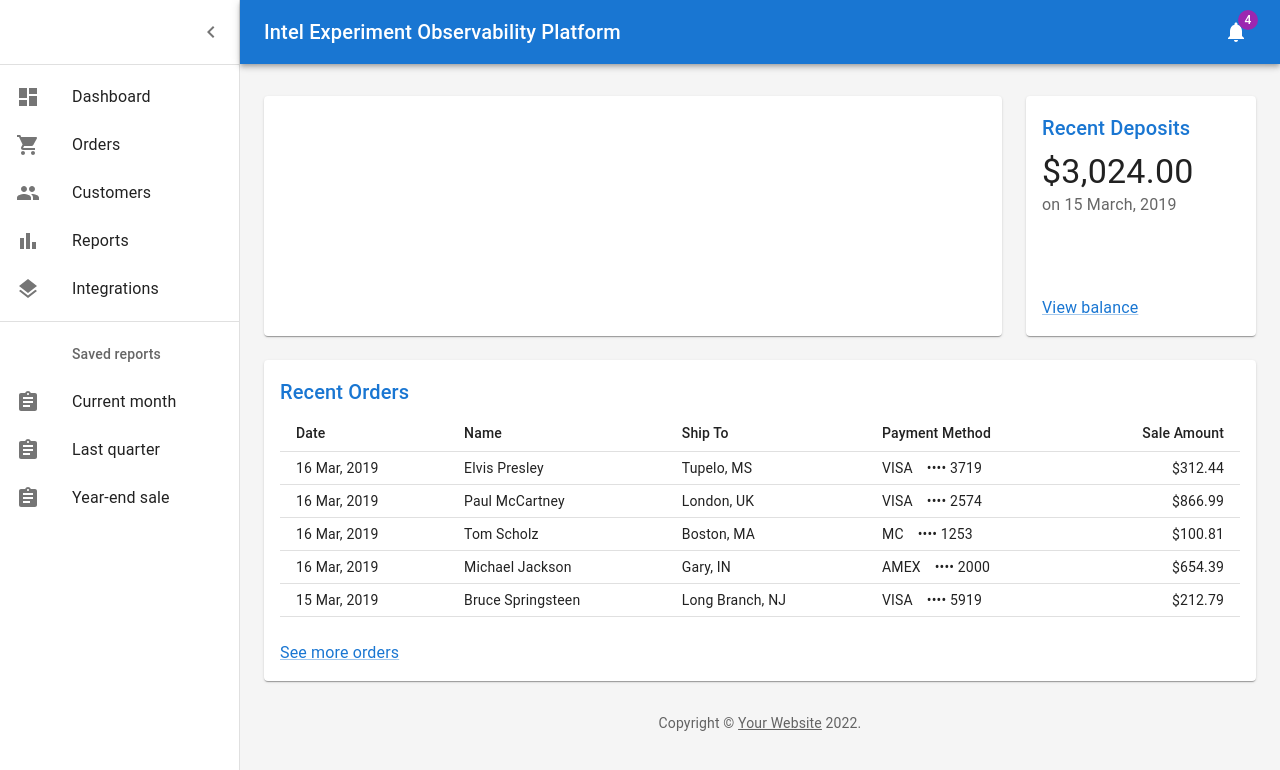
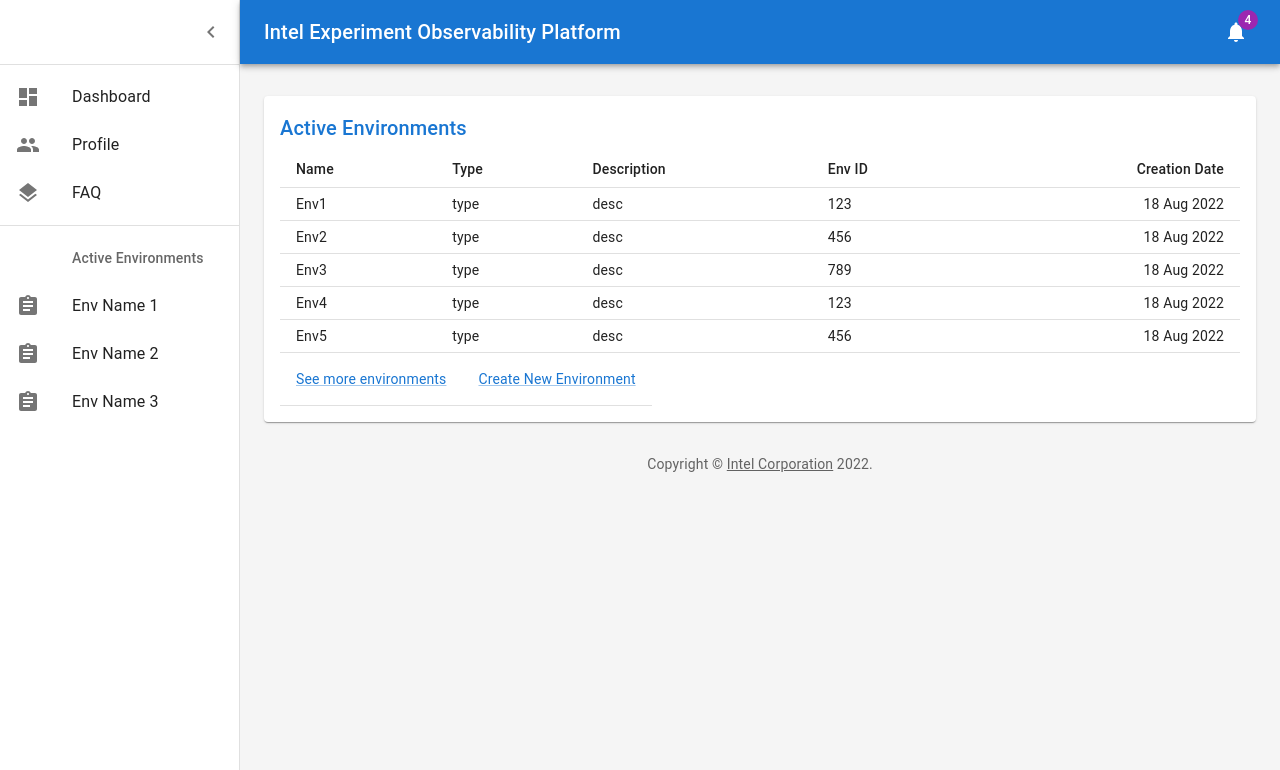
Before and after one commit to izaakk/otel-hackathon, a React (Create React App) app: page / in a window 1280 px wide. Shown: the top 770 px of the page. Built offline with nearby package versions, Linux system fonts and the light colour scheme.

Commit message:
Edit dashboard UI

```diff
--- a/package.json
+++ b/package.json
@@ -12,7 +12,7 @@
     "@testing-library/user-event": "^13.5.0",
     "react": "^18.2.0",
     "react-dom": "^18.2.0",
-    "react-scripts": "5.0.1",
+    "react-scripts": "^5.0.1",
     "web-vitals": "^2.1.4"
   },
   "scripts": {
--- a/src/Dashboard.js
+++ b/src/Dashboard.js
@@ -26,8 +26,8 @@
   return (
     <Typography variant="body2" color="text.secondary" align="center" {...props}>
       {'Copyright © '}
-      <Link color="inherit" href="https://mui.com/">
-        Your Website
+      <Link color="inherit" href="https://intel.com">
+        Intel Corporation
       </Link>{' '}
       {new Date().getFullYear()}
       {'.'}
@@ -162,7 +162,7 @@
           <Toolbar />
           <Container maxWidth="lg" sx={{ mt: 4, mb: 4 }}>
             <Grid container spacing={3}>
-              {/* Chart */}
+              {/* Chart
               <Grid item xs={12} md={8} lg={9}>
                 <Paper
                   sx={{
@@ -174,8 +174,8 @@
                 >
 
                 </Paper>
-              </Grid>
-              {/* Recent Deposits */}
+              </Grid> */}
+              {/* Recent Deposits
               <Grid item xs={12} md={4} lg={3}>
                 <Paper
                   sx={{
@@ -187,8 +187,8 @@
                 >
                   <Deposits />
                 </Paper>
-              </Grid>
-              {/* Recent Orders */}
+              </Grid> */}
+              {/* Active Environments Box */}
               <Grid item xs={12}>
                 <Paper sx={{ p: 2, display: 'flex', flexDirection: 'column' }}>
                   <Orders />
--- a/src/Orders.js
+++ b/src/Orders.js
@@ -15,36 +15,36 @@
 const rows = [
   createData(
     0,
-    '16 Mar, 2019',
-    'Elvis Presley',
-    'Tupelo, MS',
-    'VISA ⠀•••• 3719',
-    312.44,
+    'Env1',
+    'type',
+    'desc',
+    '123',
+    '18 Aug 2022',
   ),
   createData(
     1,
-    '16 Mar, 2019',
-    'Paul McCartney',
-    'London, UK',
-    'VISA ⠀•••• 2574',
-    866.99,
+    'Env2',
+    'type',
+    'desc',
+    '456',
+    '18 Aug 2022',
   ),
-  createData(2, '16 Mar, 2019', 'Tom Scholz', 'Boston, MA', 'MC ⠀•••• 1253', 100.81),
+  createData(2, 'Env3', 'type', 'desc', '789', '18 Aug 2022'),
   createData(
     3,
-    '16 Mar, 2019',
-    'Michael Jackson',
-    'Gary, IN',
-    'AMEX ⠀•••• 2000',
-    654.39,
+    'Env4',
+    'type',
+    'desc',
+    '123',
+    '18 Aug 2022',
   ),
   createData(
     4,
-    '15 Mar, 2019',
-    'Bruce Springsteen',
-    'Long Branch, NJ',
-    'VISA ⠀•••• 5919',
-    212.79,
+    'Env5',
+    'type',
+    'desc',
+    '456',
+    '18 Aug 2022',
   ),
 ];
 
@@ -55,15 +55,15 @@
 export default function Orders() {
   return (
     <React.Fragment>
-      <Title>Recent Orders</Title>
+      <Title>Active Environments</Title>
       <Table size="small">
         <TableHead>
           <TableRow>
-            <TableCell>Date</TableCell>
             <TableCell>Name</TableCell>
-            <TableCell>Ship To</TableCell>
-            <TableCell>Payment Method</TableCell>
-            <TableCell align="right">Sale Amount</TableCell>
+            <TableCell>Type</TableCell>
+            <TableCell>Description</TableCell>
+            <TableCell>Env ID</TableCell>
+            <TableCell align="right">Creation Date</TableCell>
           </TableRow>
         </TableHead>
         <TableBody>
@@ -73,14 +73,26 @@
               <TableCell>{row.name}</TableCell>
               <TableCell>{row.shipTo}</TableCell>
               <TableCell>{row.paymentMethod}</TableCell>
-              <TableCell align="right">{`$${row.amount}`}</TableCell>
+              <TableCell align="right">{row.amount}</TableCell>
             </TableRow>
           ))}
         </TableBody>
       </Table>
-      <Link color="primary" href="#" onClick={preventDefault} sx={{ mt: 3 }}>
-        See more orders
-      </Link>
+      <TableBody>
+        <TableRow>
+          <TableCell>
+            <Link color="primary" href="#" onClick={preventDefault} sx={{ mt: 3 }}>
+              See more environments
+            </Link>
+          </TableCell>
+          <TableCell>
+            <Link align="right" color="primary" href="#" onClick={preventDefault} sx={{ mt: 3 }}>
+              Create New Environment
+            </Link>
+          </TableCell>
+        </TableRow>
+      </TableBody>
+
     </React.Fragment>
   );
 }
--- a/src/listItems.js
+++ b/src/listItems.js
@@ -18,29 +18,29 @@
       </ListItemIcon>
       <ListItemText primary="Dashboard" />
     </ListItemButton>
-    <ListItemButton>
+    {/* <ListItemButton>
       <ListItemIcon>
         <ShoppingCartIcon />
       </ListItemIcon>
       <ListItemText primary="Orders" />
-    </ListItemButton>
+    </ListItemButton> */}
     <ListItemButton>
       <ListItemIcon>
         <PeopleIcon />
       </ListItemIcon>
-      <ListItemText primary="Customers" />
+      <ListItemText primary="Profile" />
     </ListItemButton>
-    <ListItemButton>
+    {/* <ListItemButton>
       <ListItemIcon>
         <BarChartIcon />
       </ListItemIcon>
-      <ListItemText primary="Reports" />
-    </ListItemButton>
+      <ListItemText primary="Idk" />
+    </ListItemButton> */}
     <ListItemButton>
       <ListItemIcon>
         <LayersIcon />
       </ListItemIcon>
-      <ListItemText primary="Integrations" />
+      <ListItemText primary="FAQ" />
     </ListItemButton>
   </React.Fragment>
 );
@@ -48,25 +48,25 @@
 export const secondaryListItems = (
   <React.Fragment>
     <ListSubheader component="div" inset>
-      Saved reports
+      Active Environments
     </ListSubheader>
     <ListItemButton>
       <ListItemIcon>
         <AssignmentIcon />
       </ListItemIcon>
-      <ListItemText primary="Current month" />
+      <ListItemText primary="Env Name 1" />
     </ListItemButton>
     <ListItemButton>
       <ListItemIcon>
         <AssignmentIcon />
       </ListItemIcon>
-      <ListItemText primary="Last quarter" />
+      <ListItemText primary="Env Name 2" />
     </ListItemButton>
     <ListItemButton>
       <ListItemIcon>
         <AssignmentIcon />
       </ListItemIcon>
-      <ListItemText primary="Year-end sale" />
+      <ListItemText primary="Env Name 3" />
     </ListItemButton>
   </React.Fragment>
 );
```
Also changed, not shown: 1 other file (tests, documents, lock files or other folders).
